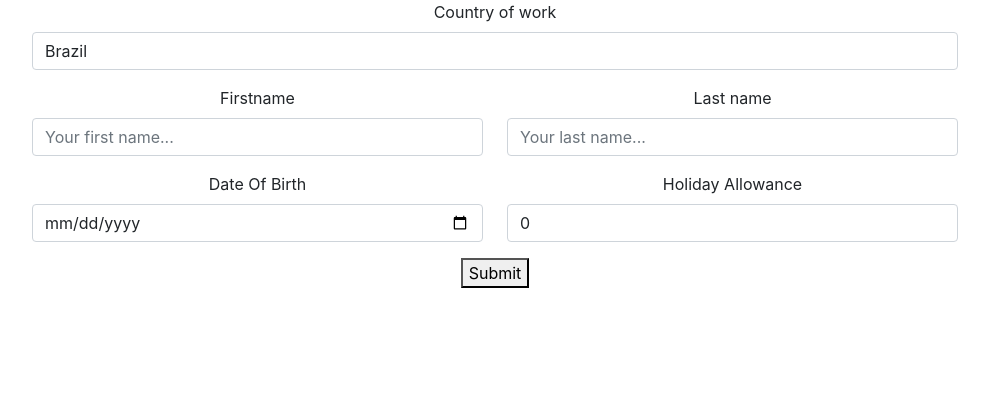
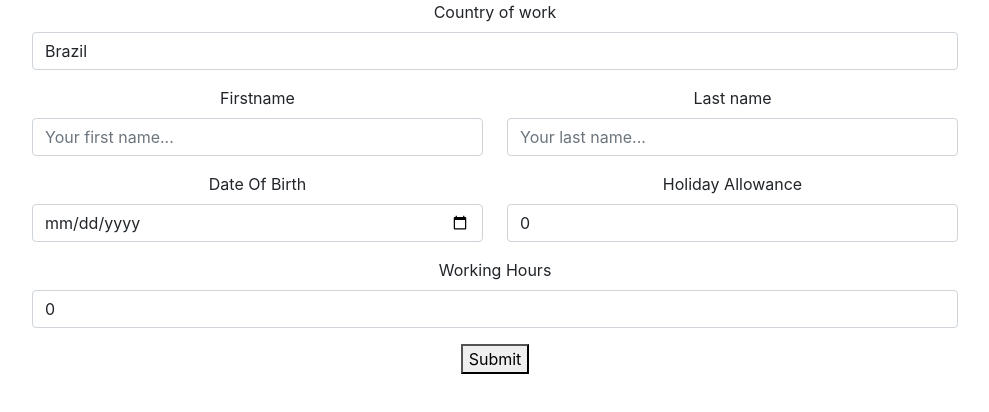
Before and after one commit to bourdin07/test_code_Omni_Maxime_Bourdin_Frontend, a React (Create React App) app: page / in a window 1280 px wide. Shown: the top 412 px of the page, without its empty margins (145-1134 px from the left). Built offline with nearby package versions, Linux system fonts and the light colour scheme.

Commit message:
display working hours by default

```diff
--- a/src/components/MyForm.component.tsx
+++ b/src/components/MyForm.component.tsx
@@ -7,7 +7,7 @@ const MyForm = ({ }) => {
   const [isShownExtraFieldMaritalStatus, setIsShownExtraFieldMaritalStatus] = useState(false);
   const [isShownExtraFieldSocialInsuranceNumber, setIsShownExtraFieldSocialInsuranceNumber] = useState(false);
   const [isShownExtraFieldNumberChildren, setIsShownExtraFieldNumberChildren] = useState(false);
-  const [isShownExtraFieldWorkingHours, setIsShownExtraFieldWorkingHours] = useState(false);
+  const [isShownExtraFieldWorkingHours, setIsShownExtraFieldWorkingHours] = useState(true);
 
   const [minimumAllowance, setMinimumAllowance] = useState(0);
   const [maximumAllowance, setMaximumAllowance] = useState(99999999);
```
